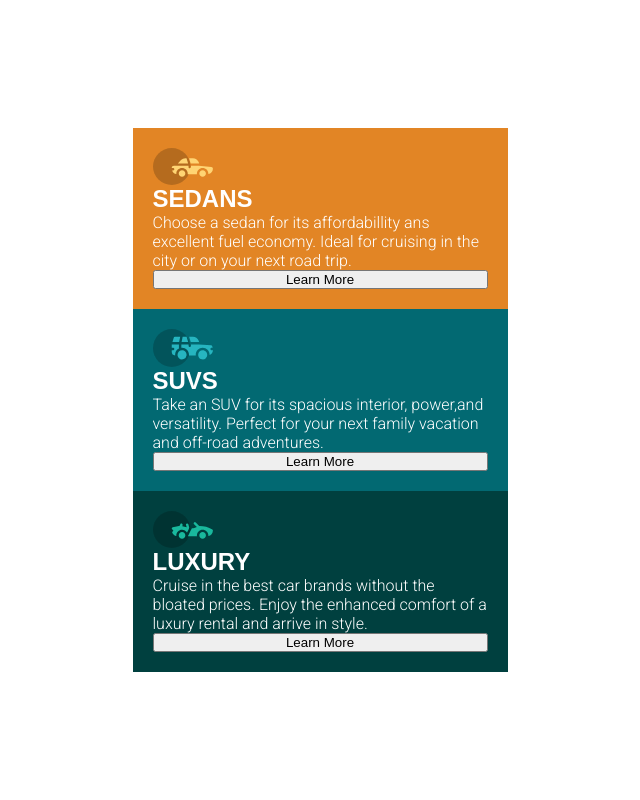
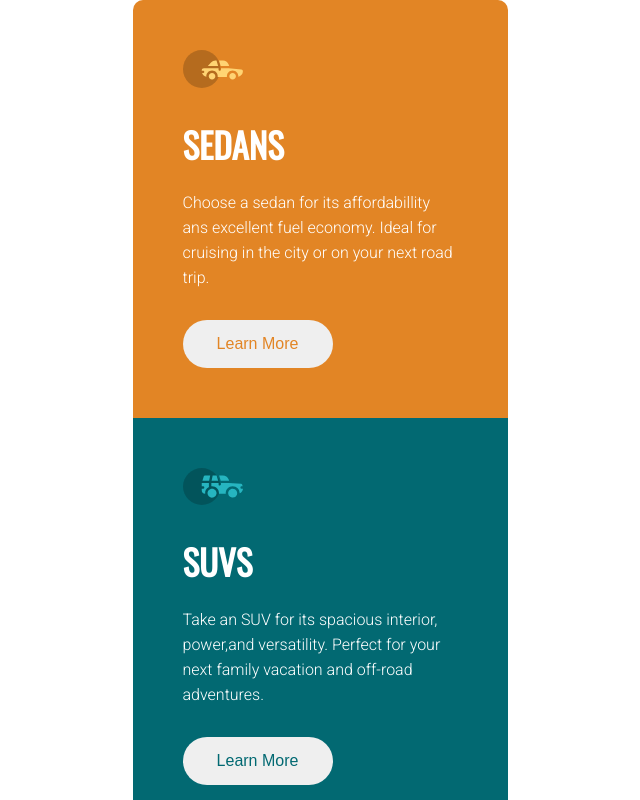
Before and after one commit to myrteza-labi/3-columns-junior, a React (Create React App) app: page / in a window 1280 px wide. Shown: the top 800 px of the page, without its empty margins (320-960 px from the left). Built offline with nearby package versions, Linux system fonts and the light colour scheme.

Commit message:
style des textes termine

```diff
--- a/public/index.html
+++ b/public/index.html
@@ -11,12 +11,8 @@
     />
 
     <link rel="preconnect" href="https://fonts.googleapis.com">
-
-    <link rel="preconnect" href="https://fonts.gstatic.com"
-    crossorigin>
-
-    <link
-    href="https://fonts.googleapis.com/css2?family=Roboto:wght@300&display=swap&Barlow+Condensed&Oswald&display=swap"
+    <link rel="preconnect" href="https://fonts.gstatic.com" crossorigin>
+    <link href="https://fonts.googleapis.com/css2?family=Oswald&family=Roboto:wght@300&display=swap"
     rel="stylesheet">
 
     <link rel="apple-touch-icon" href="%PUBLIC_URL%/logo192.png" />
--- a/src/Components/Button.css
+++ b/src/Components/Button.css
@@ -1,3 +1,22 @@
 .Button {
+    width: 150px;
     display: inline-block;
+    margin-top: 30px;
+    padding: 15px;
+    border-radius: 30px;
+    border: none;
+    font-family:  arial;
+    font-size: 16px;
 }
+
+.Button.btnSedans {
+    color: var(--bg-color-sedans);
+}
+
+.Button.btnSuvs {
+    color: var(--bg-color-suvs);
+}
+
+.Button.btnLuxury {
+    color: var(--bg-color-luxury);
+}
--- a/src/Components/Button.js
+++ b/src/Components/Button.js
@@ -3,7 +3,7 @@ import './Button.css';
 
 function Button(props){
     return(
-        <button className="Button">
+        <button className={props.className}>
             Learn More
         </button>
     )
--- a/src/Components/Column.css
+++ b/src/Components/Column.css
@@ -6,5 +6,6 @@
     display: flex;
     flex-direction: column;
     justify-content: flex-start;
-    padding: 20px;
+    padding: 50px;
+
 }
--- a/src/Components/ColumnsContainer.css
+++ b/src/Components/ColumnsContainer.css
@@ -9,6 +9,7 @@
     max-width: 375px;
     width: 375px;
     height: auto;
+    border-radius: 10px;
 }
 .sedansBackground {
     background-color: var(--bg-color-sedans);
@@ -22,10 +23,14 @@
 .ColumnTitle {
     text-transform: uppercase;
     color: #fff;
-    font-family: var(--titleFont) ;
+    font-family: var(--titleFont);
+    padding-top: 30px;
+    font-size: 35px;
 }
 
 .simpleText {
     color: #fff;
     font-family: var(--simpleText);
+    line-height: 25px;
+    padding-top: 20px;
 }
--- a/src/Components/ColumnsContainer.js
+++ b/src/Components/ColumnsContainer.js
@@ -24,7 +24,7 @@ function ColumnsContainer(){
                     fuel economy. Ideal for cruising in the city or on
                     your next road trip.
                 </p>
-                <Button/>
+                <Button className={'Button btnSedans'}/>
             </Column>
 
             <Column className={"Column suvsBackground"}>
@@ -37,7 +37,7 @@ function ColumnsContainer(){
                     versatility. Perfect for your next family vacation
                     and off-road adventures.
                 </p>
-                <Button/>
+                <Button className={'Button btnSuvs'}/>
             </Column>
 
             <Column className={"Column luxuryBackground"}>
@@ -50,7 +50,7 @@ function ColumnsContainer(){
                     prices. Enjoy the enhanced comfort of a luxury
                     rental and arrive in style.
                 </p>
-                <Button/>
+                <Button className={'Button btnLuxury'}/>
             </Column>
 
         </div>
--- a/src/index.css
+++ b/src/index.css
@@ -10,18 +10,16 @@
   --bg-color-luxury: #00403f;
 
   /* Styles des textes principaux de l'app */
-  --titleFont: 'Barlow Condensed', sans-serif;
+  --titleFont:'Oswald', sans-serif;
+
   --simpleText: Roboto, arial;
 }
+
 * {
   margin: 0;
   padding: 0;
   box-sizing: border-box;
   overflow: hidden;
-}
-
-body, html {
-  height: 100%;
 }
 
 body {
```
Also changed, not shown: 1 other file (tests, documents, lock files or other folders).
